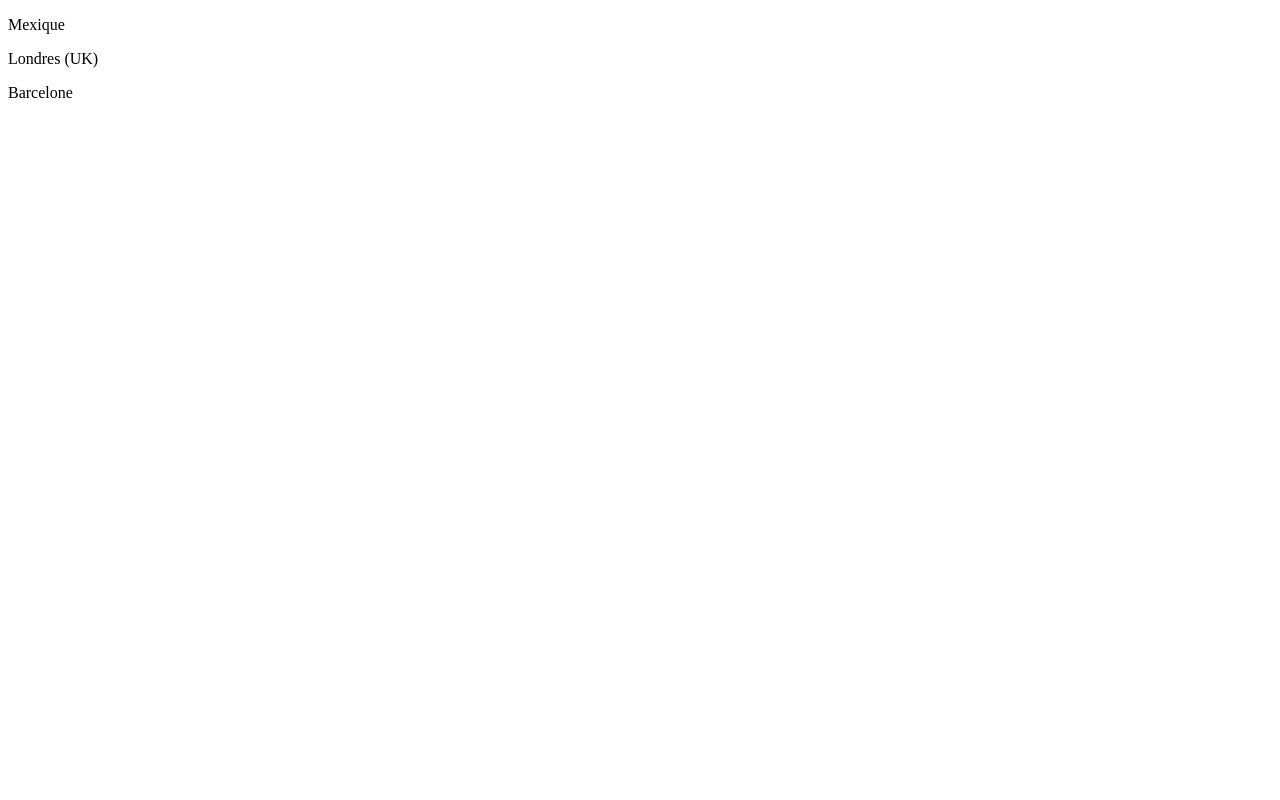
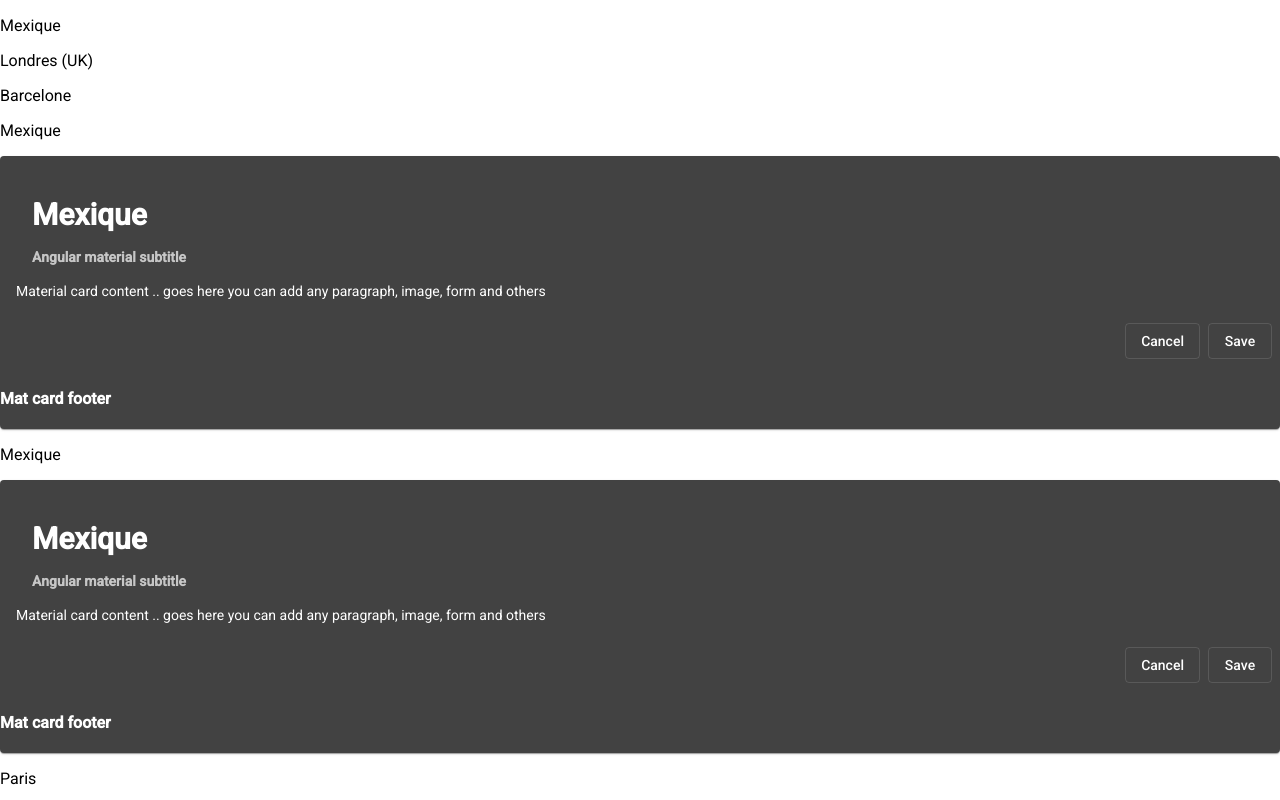
Before and after one commit to BDDinh/Techniques-Programmation-3-Projet1, an Angular app: page / in a window 1280 px wide. Shown: the top 800 px of the page. Built offline with nearby package versions, Linux system fonts and the light colour scheme.

Commit message:
Ajout de Angular Material + modif de app-forfait-complet

```diff
--- a/angular.json
+++ b/angular.json
@@ -27,6 +27,7 @@
               "src/assets"
             ],
             "styles": [
+              "./node_modules/@angular/material/prebuilt-themes/purple-green.css",
               "src/styles.css"
             ],
             "scripts": []
@@ -94,6 +95,7 @@
               "src/assets"
             ],
             "styles": [
+              "./node_modules/@angular/material/prebuilt-themes/purple-green.css",
               "src/styles.css"
             ],
             "scripts": []
--- a/package.json
+++ b/package.json
@@ -11,10 +11,12 @@
   "private": true,
   "dependencies": {
     "@angular/animations": "~12.2.0",
+    "@angular/cdk": "^12.2.13",
     "@angular/common": "~12.2.0",
     "@angular/compiler": "~12.2.0",
     "@angular/core": "~12.2.0",
     "@angular/forms": "~12.2.0",
+    "@angular/material": "^12.2.13",
     "@angular/platform-browser": "~12.2.0",
     "@angular/platform-browser-dynamic": "~12.2.0",
     "@angular/router": "~12.2.0",
--- a/src/app/app.component.html
+++ b/src/app/app.component.html
@@ -12,6 +12,10 @@
   <app-forfait-mini [forfaitCible]=forfait></app-forfait-mini>
 </div>
 
+<div *ngFor="let forfait of forfaits;">
+  <app-forfait-complet [forfaitCible]=forfait></app-forfait-complet>
+</div>
+
 
 
 <!-- * * * * * * * * * * * * * * * * * * * * * * * * * * * * * * * -->
--- a/src/app/etoile/etoile.component.html
+++ b/src/app/etoile/etoile.component.html
@@ -10,4 +10,6 @@
 
     <div *ngFor="let item of [].constructor(10);">
  </div>
+
+ https://stackblitz.com/edit/angular-material2-list-of-cards?file=app%2Fapp.component.html
 -->
--- a/src/app/forfait-complet/forfait-complet.component.html
+++ b/src/app/forfait-complet/forfait-complet.component.html
@@ -1 +1,30 @@
-<p>forfait-complet works!</p>
+<p>{{forfaitCible.destination}}</p>
+
+<!-- https://edupala.com/how-to-implement-angular-material-card/ -->
+
+<div class="container">
+  <mat-card class="example-card">
+    <mat-card-header>
+      <mat-card-title>
+        <h2>{{forfaitCible.destination}}</h2>
+      </mat-card-title>
+      <mat-card-subtitle>
+        <h4> Angular material subtitle</h4>
+      </mat-card-subtitle>
+    </mat-card-header>
+
+    <mat-card-content>
+      Material card content .. goes here you can add any paragraph,
+      image, form and others
+    </mat-card-content>
+
+    <mat-card-actions align="end">
+      <button mat-stroked-button> Cancel </button>
+      <button mat-stroked-button> Save</button>
+    </mat-card-actions>
+
+    <mat-card-footer>
+      <h4>Mat card footer</h4>
+    </mat-card-footer>
+  </mat-card>
+</div>
--- a/src/app/forfait-complet/forfait-complet.component.ts
+++ b/src/app/forfait-complet/forfait-complet.component.ts
@@ -1,4 +1,5 @@
-import { Component, OnInit } from '@angular/core';
+import { Component, Input, OnInit } from '@angular/core';
+import { Forfait } from '../interfaces/forfait';
 
 @Component({
   selector: 'app-forfait-complet',
@@ -6,6 +7,7 @@ import { Component, OnInit } from '@angular/core';
   styleUrls: ['./forfait-complet.component.css']
 })
 export class ForfaitCompletComponent implements OnInit {
+  @Input() forfaitCible: Forfait = {} as Forfait;
 
   constructor() { }
 
--- a/src/index.html
+++ b/src/index.html
@@ -6,6 +6,9 @@
   <base href="/">
   <meta name="viewport" content="width=device-width, initial-scale=1">
   <link rel="icon" type="image/x-icon" href="favicon.ico">
+  <link rel="preconnect" href="https://fonts.gstatic.com">
+  <link href="https://fonts.googleapis.com/css2?family=Roboto:wght@300;400;500&display=swap" rel="stylesheet">
+  <link href="https://fonts.googleapis.com/icon?family=Material+Icons" rel="stylesheet">
 </head>
 <body>
   <app-root></app-root>
--- a/src/styles.css
+++ b/src/styles.css
@@ -1 +1,4 @@
 /* You can add global styles to this file, and also import other style files */
+
+html, body { height: 100%; }
+body { margin: 0; font-family: Roboto, "Helvetica Neue", sans-serif; }
```
Also changed, not shown: src/app/app.module.ts (+8 -1 lines), 1 other file (tests, documents, lock files or other folders).
